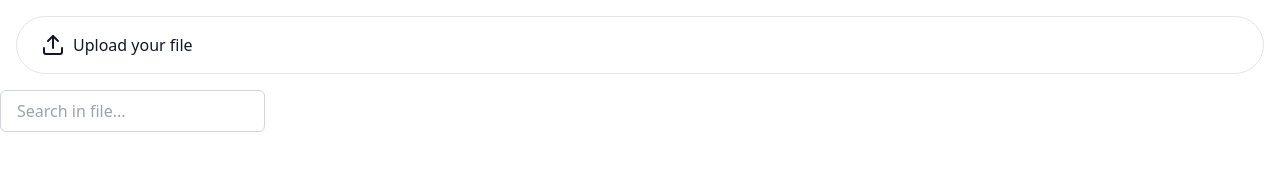
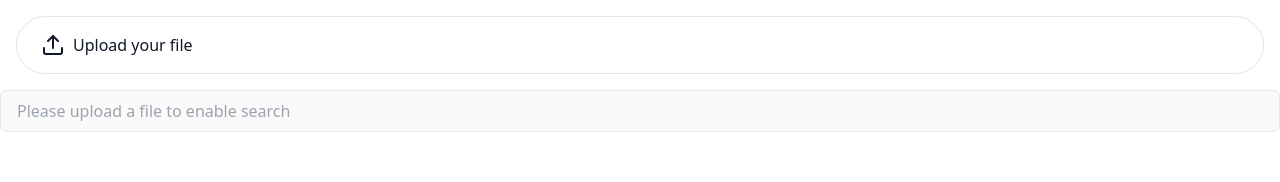
Before and after one commit to raaghav03/assignment, a React (Vite) app: page / in a window 1280 px wide. Shown: the top 182 px of the page. Built offline with nearby package versions, Linux system fonts and the light colour scheme.

Commit message:
disabled file search when there is no file

```diff
--- a/src/App.jsx
+++ b/src/App.jsx
@@ -155,13 +155,15 @@ export default function App() {
           accept=".txt"
           onChange={handleFileChange}
           className="hidden"
-          ref={fileInputRef} // Reference to this input
+          ref={fileInputRef}
         />
       </label>
       <div className="relative">
         <input
           type="text"
-          placeholder="Search in file..."
+          placeholder={
+            file ? "Search in file..." : "Please upload a file to enable search"
+          }
           value={searchText}
           onChange={(e) => setSearchText(e.target.value)}
           onFocus={() => setShowDropdown(true)}
@@ -171,9 +173,13 @@ export default function App() {
               handleEnter();
             }
           }}
-          ref={inputRef} // Reference to this input for search
-          className="px-4 py-2 border border-gray-300 rounded-md"
+          ref={inputRef}
+          disabled={!file} // Disable input if no file is loaded
+          className={`px-4 py-2 border ${
+            !file ? "border-gray-200" : "border-gray-300"
+          } rounded-md w-full`}
         />
+
         {showDropdown && searchHistory.length > 0 && (
           <div className="absolute z-10 w-full bg-white border border-gray-300 rounded-md mt-1 shadow-md">
             {searchSuggestions.map((suggestion, index) => (
@@ -192,6 +198,7 @@ export default function App() {
           </div>
         )}
       </div>
+
       {searchText && (
         <p>
           Total occurrences: {searchCount}{" "}
```
